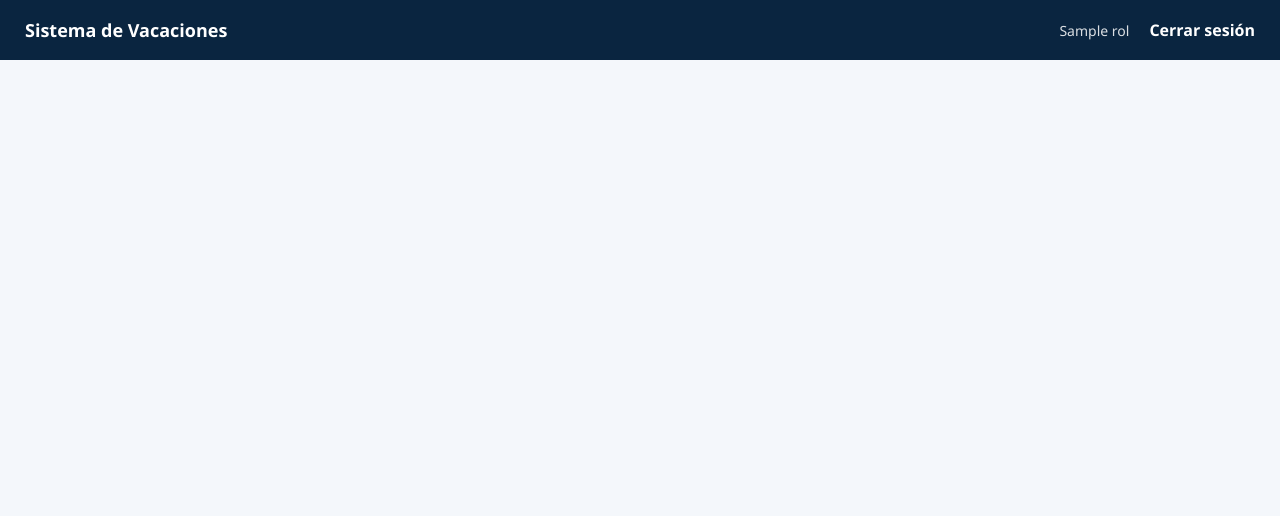
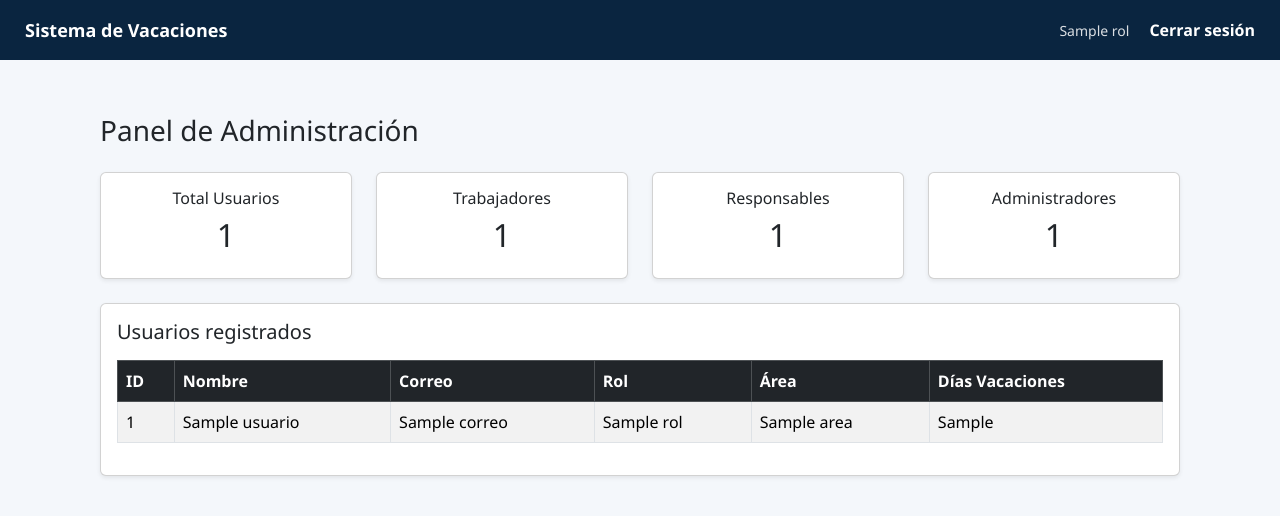
Before and after one commit to josels980410-jpg/sistema-vacaciones-flask, a Flask app: template templates/admin.html in a window 1280 px wide. Shown: the top 516 px of the page. Run offline with Flask 3, Linux system fonts and the light colour scheme; the template is opened without the code that fills it: most values are stand-ins (such as "Sample title", 1, 10 or a date in 2020).

Commit message:
actualizacion de admin

```diff
--- a/app.py
+++ b/app.py
@@ -193,14 +193,25 @@
 @app.route("/admin")
 def admin():
     if "rol" not in session or session["rol"] != "admin":
-        flash("Acceso no autorizado", "danger")
         return redirect("/")
 
     df = pd.read_excel(USUARIOS_FILE)
+
     usuarios = df.to_dict(orient="records")
 
-    return render_template("admin.html", usuarios=usuarios)
+    total_usuarios = len(df)
+    total_trabajadores = len(df[df["rol"] == "trabajador"])
+    total_responsables = len(df[df["rol"] == "responsable"])
+    total_admins = len(df[df["rol"] == "admin"])
 
+    return render_template(
+        "admin.html",
+        usuarios=usuarios,
+        total_usuarios=total_usuarios,
+        total_trabajadores=total_trabajadores,
+        total_responsables=total_responsables,
+        total_admins=total_admins
+    )
 
 # =========================
 # LOGOUT
--- a/templates/admin.html
+++ b/templates/admin.html
@@ -4,12 +4,51 @@
 
 {% block content %}
 
-<!-- Bootstrap CDN (solo CSS, no rompe nada) -->
-<link href="https://cdn.jsdelivr.net/npm/bootstrap@5.3.2/dist/css/bootstrap.min.css" rel="stylesheet">
+<h3 class="mb-4">Panel de Administración</h3>
 
-<div class="container mt-4">
+<!-- TARJETAS RESUMEN -->
+<div class="row mb-4">
+    <div class="col-md-3">
+        <div class="card text-center shadow-sm">
+            <div class="card-body">
+                <h6>Total Usuarios</h6>
+                <h2>{{ total_usuarios }}</h2>
+            </div>
+        </div>
+    </div>
 
-    <h3 class="mb-4">Usuarios registrados</h3>
+    <div class="col-md-3">
+        <div class="card text-center shadow-sm">
+            <div class="card-body">
+                <h6>Trabajadores</h6>
+                <h2>{{ total_trabajadores }}</h2>
+            </div>
+        </div>
+    </div>
+
+    <div class="col-md-3">
+        <div class="card text-center shadow-sm">
+            <div class="card-body">
+                <h6>Responsables</h6>
+                <h2>{{ total_responsables }}</h2>
+            </div>
+        </div>
+    </div>
+
+    <div class="col-md-3">
+        <div class="card text-center shadow-sm">
+            <div class="card-body">
+                <h6>Administradores</h6>
+                <h2>{{ total_admins }}</h2>
+            </div>
+        </div>
+    </div>
+</div>
+
+<!-- TABLA DE USUARIOS -->
+<div class="card shadow-sm">
+    <div class="card-body">
+        <h5 class="mb-3">Usuarios registrados</h5>
 
         <table class="table table-bordered table-striped">
             <thead class="table-dark">
@@ -35,7 +74,7 @@
                 {% endfor %}
             </tbody>
         </table>
-
+    </div>
 </div>
 
 {% endblock %}
--- a/templates/base.html
+++ b/templates/base.html
@@ -3,6 +3,8 @@
 <head>
     <meta charset="UTF-8">
     <title>{% block title %}Sistema de Vacaciones{% endblock %}</title>
+
+    <link href="https://cdn.jsdelivr.net/npm/bootstrap@5.3.2/dist/css/bootstrap.min.css" rel="stylesheet">
     <link rel="stylesheet" href="{{ url_for('static', filename='css/base.css') }}">
 </head>
 <body>
@@ -14,13 +16,13 @@
 
     <div class="navbar-right">
         {% if rol %}
-        <span class="rol">{{ rol }}</span>
+            <span class="rol">{{ rol }}</span>
         {% endif %}
         <a href="{{ url_for('logout') }}" class="logout">Cerrar sesión</a>
     </div>
 </nav>
 
-<div class="content">
+<!-- MENSAJES FLASH -->
 {% with messages = get_flashed_messages(with_categories=true) %}
     {% if messages %}
         <div class="container mt-3">
@@ -34,7 +36,11 @@
     {% endif %}
 {% endwith %}
 
+<!-- CONTENIDO DE CADA VISTA -->
+<div class="content container mt-4">
+    {% block content %}{% endblock %}
 </div>
+
 <script src="https://cdn.jsdelivr.net/npm/bootstrap@5.3.2/dist/js/bootstrap.bundle.min.js"></script>
 
 </body>
```
Also changed, not shown: 1 other file. Lines whose indentation alone changed are shown as unchanged.
